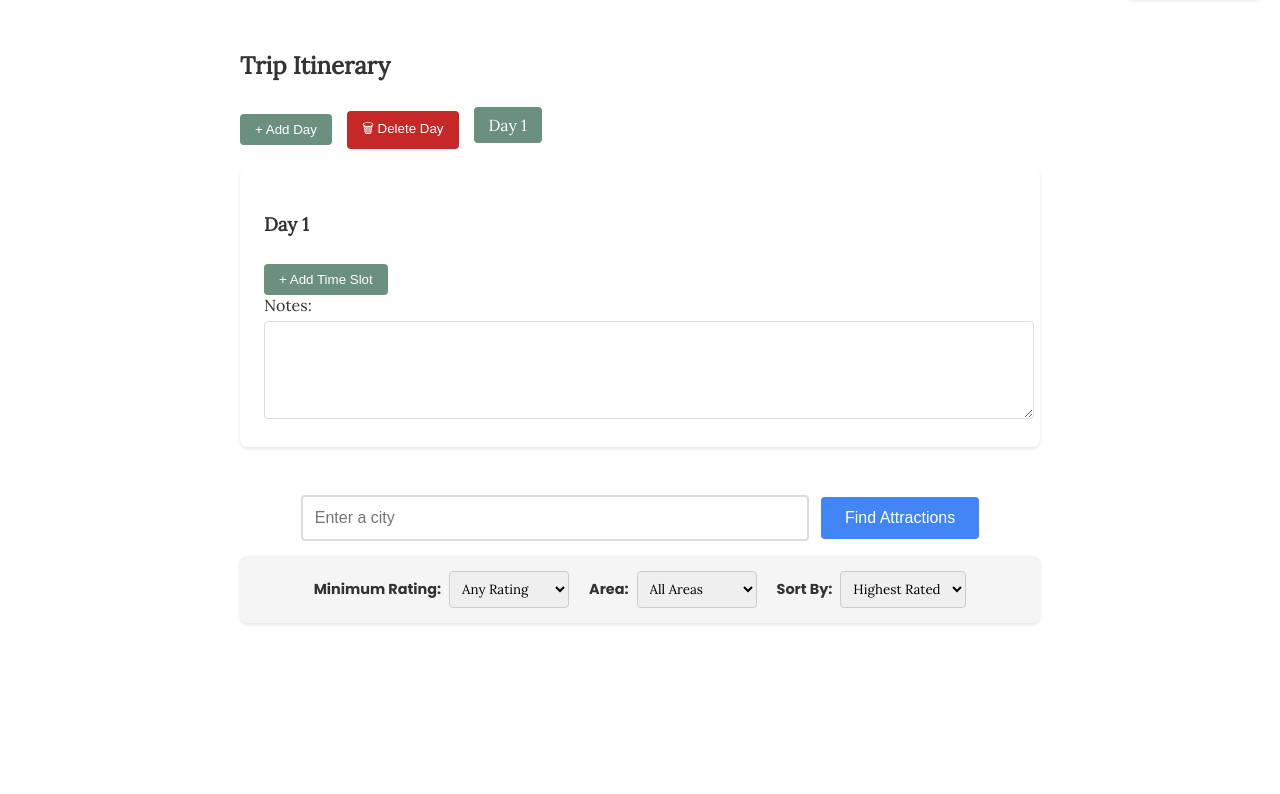
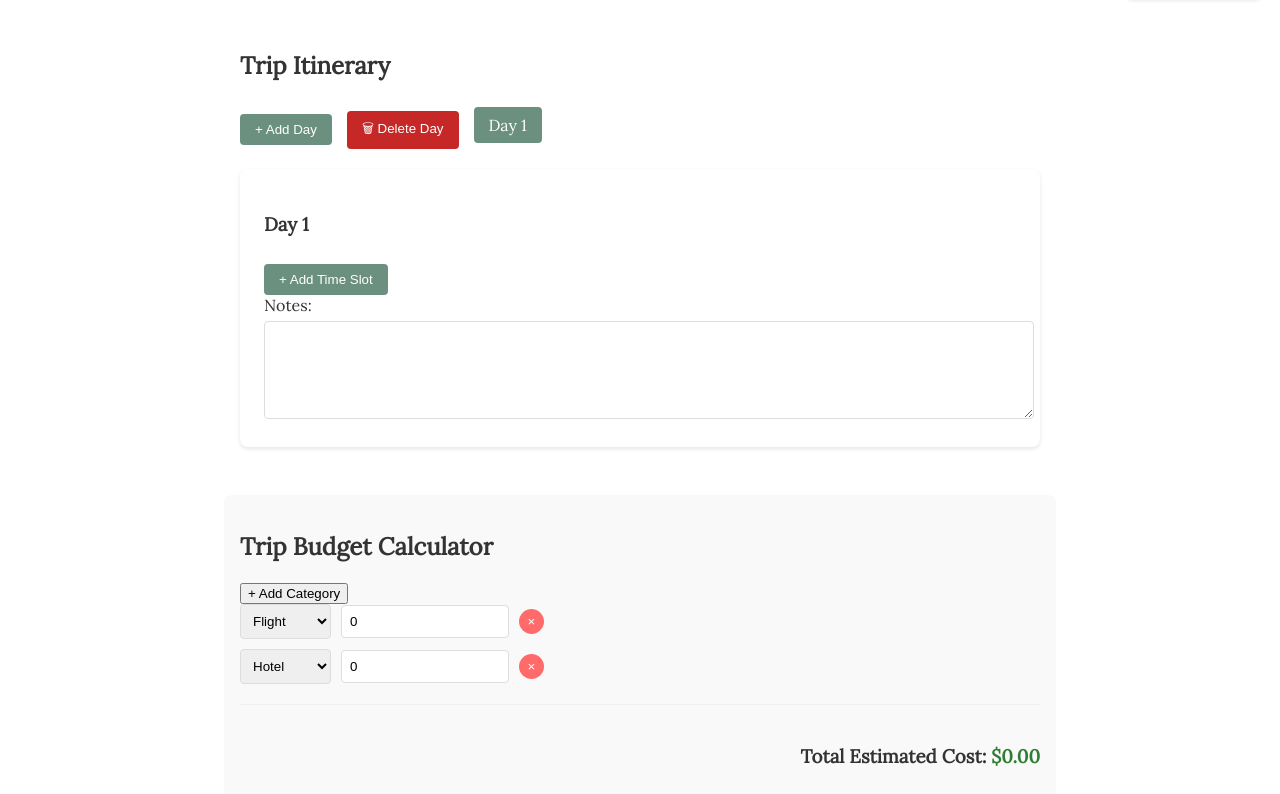
Before and after one commit to marcosencarnacion/travel-planner-app, a plain HTML site: page explore-plan.html in a window 1280 px wide. Shown: the part 138-932 px from the top of the page. Before the commit the page ends 800 px from the top, so only its background shows below. Drawn offline with Linux system fonts and the light colour scheme.

Commit message:
1-created budget, unplash, and weather files.
2-added budget calclulator functionality in budget.js file.

```diff
--- a/css/style.css
+++ b/css/style.css
@@ -638,3 +638,65 @@ nav ul li a:hover {
         height: auto;
     }
 }
+
+/* ------------------------------------- Budget Section Style -------------------------------- */
+
+/* Add to style.css */
+.budget-section {
+    max-width: 800px;
+    margin: 2rem auto;
+    padding: 1rem;
+    background: #f9f9f9;
+    border-radius: 8px;
+}
+
+.budget-category {
+    display: flex;
+    gap: 10px;
+    margin-bottom: 10px;
+    align-items: center;
+}
+
+.budget-category select,
+.budget-category input {
+    padding: 8px;
+    border: 1px solid #ddd;
+    border-radius: 4px;
+}
+
+.budget-category input {
+    flex: 1;
+    max-width: 150px;
+}
+
+.remove-category {
+    background: #ff6b6b;
+    color: white;
+    border: none;
+    border-radius: 50%;
+    width: 25px;
+    height: 25px;
+    cursor: pointer;
+}
+
+.budget-summary {
+    margin-top: 20px;
+    padding-top: 20px;
+    border-top: 1px solid #eee;
+    text-align: right;
+}
+
+#budgetTotal {
+    font-weight: bold;
+    color: #2e7d32;
+}
+
+.save-btn {
+    padding: 8px 16px;
+    background: #6B9080;
+    color: white;
+    border: none;
+    border-radius: 4px;
+    cursor: pointer;
+    margin-top: 10px;
+}
--- a/explore-plan.html
+++ b/explore-plan.html
@@ -51,7 +51,21 @@
         <div id="itineraryContainer" class="itinerary-container"></div>
     </section>
 
-        <section class="search-section">
+    <section class="budget-section">
+        <h2>Trip Budget Calculator</h2>
+        <div class="budget-controls">
+            <button id="addCategoryBtn" class="budget-btn">+ Add Category</button>
+        </div>
+        <div id="budgetContainer" class="budget-container">
+            <!-- Categories will be added here -->
+        </div>
+        <div class="budget-summary">
+            <h3>Total Estimated Cost: <span id="budgetTotal">$0.00</span></h3>
+            <button id="saveBudgetBtn" class="save-btn">Save Budget</button>
+        </div>
+    </section>
+
+    <section class="search-section">
         <input type="text" id="cityInput" placeholder="Enter a city" aria-label="City search input">
         <button id="searchButton" class="search-btn">Find Attractions</button>
 
@@ -89,6 +103,7 @@
     <script src="js/ui.js"></script>
     <script src="js/itinerary.js"></script>
     <script src="js/favorites.js"></script>
+    <script src="js/budget.js"></script>
     <script>
         document.addEventListener('DOMContentLoaded', () => {
             // Initialize UI components
--- /dev/null
+++ b/js/budget.js
@@ -0,0 +1,91 @@
+// budget.js
+document.addEventListener('DOMContentLoaded', () => {
+    const addCategoryBtn = document.getElementById('addCategoryBtn');
+    const budgetContainer = document.getElementById('budgetContainer');
+    const budgetTotal = document.getElementById('budgetTotal');
+    const saveBudgetBtn = document.getElementById('saveBudgetBtn');
+
+    let budgetData = JSON.parse(localStorage.getItem('tripBudget')) || {
+        categories: [],
+        total: 0
+    };
+
+    // Initialize
+    renderBudget();
+
+    addCategoryBtn.addEventListener('click', addCategory);
+    saveBudgetBtn.addEventListener('click', saveBudget);
+
+    function addCategory(categoryData = { name: '', amount: 0 }) {
+        const categoryId = Date.now();
+        const category = document.createElement('div');
+        category.className = 'budget-category';
+        category.dataset.id = categoryId;
+
+        category.innerHTML = `
+            <select class="category-type">
+                <option value="flight" ${categoryData.name === 'flight' ? 'selected' : ''}>Flight</option>
+                <option value="hotel" ${categoryData.name === 'hotel' ? 'selected' : ''}>Hotel</option>
+                <option value="meal" ${categoryData.name === 'meal' ? 'selected' : ''}>Meals</option>
+                <option value="activity" ${categoryData.name === 'activity' ? 'selected' : ''}>Activities</option>
+                <option value="other" ${categoryData.name === 'other' ? 'selected' : ''}>Other</option>
+            </select>
+            <input type="number" class="category-amount" value="${categoryData.amount}" placeholder="0.00" step="0.01">
+            <button class="remove-category">×</button>
+        `;
+
+        budgetContainer.appendChild(category);
+        addEventListeners(category);
+        updateTotal();
+    }
+
+    function addEventListeners(category) {
+        category.querySelector('.category-amount').addEventListener('input', updateTotal);
+        category.querySelector('.remove-category').addEventListener('click', () => {
+            category.remove();
+            updateTotal();
+        });
+    }
+
+    function updateTotal() {
+        let total = 0;
+        document.querySelectorAll('.budget-category').forEach(category => {
+            total += parseFloat(category.querySelector('.category-amount').value) || 0;
+        });
+        budgetTotal.textContent = `$${total.toFixed(2)}`;
+        budgetData.total = total;
+    }
+
+    function saveBudget() {
+        const categories = [];
+        document.querySelectorAll('.budget-category').forEach(category => {
+            categories.push({
+                name: category.querySelector('.category-type').value,
+                amount: parseFloat(category.querySelector('.category-amount').value) || 0
+            });
+        });
+
+        budgetData.categories = categories;
+        localStorage.setItem('tripBudget', JSON.stringify(budgetData));
+
+        // Show confirmation
+        saveBudgetBtn.textContent = 'Saved!';
+        setTimeout(() => {
+            saveBudgetBtn.textContent = 'Save Budget';
+        }, 2000);
+    }
+
+    function renderBudget() {
+        budgetContainer.innerHTML = '';
+        if (budgetData.categories.length > 0) {
+            budgetData.categories.forEach(category => {
+                addCategory(category);
+            });
+        } else {
+            // Default categories
+            addCategory({ name: 'flight', amount: 0 });
+            addCategory({ name: 'hotel', amount: 0 });
+        }
+        budgetTotal.textContent = `$${budgetData.total.toFixed(2)}`;
+    }
+});
```
Also changed, not shown: js/unsplash.js (added), js/weather.js (added).
